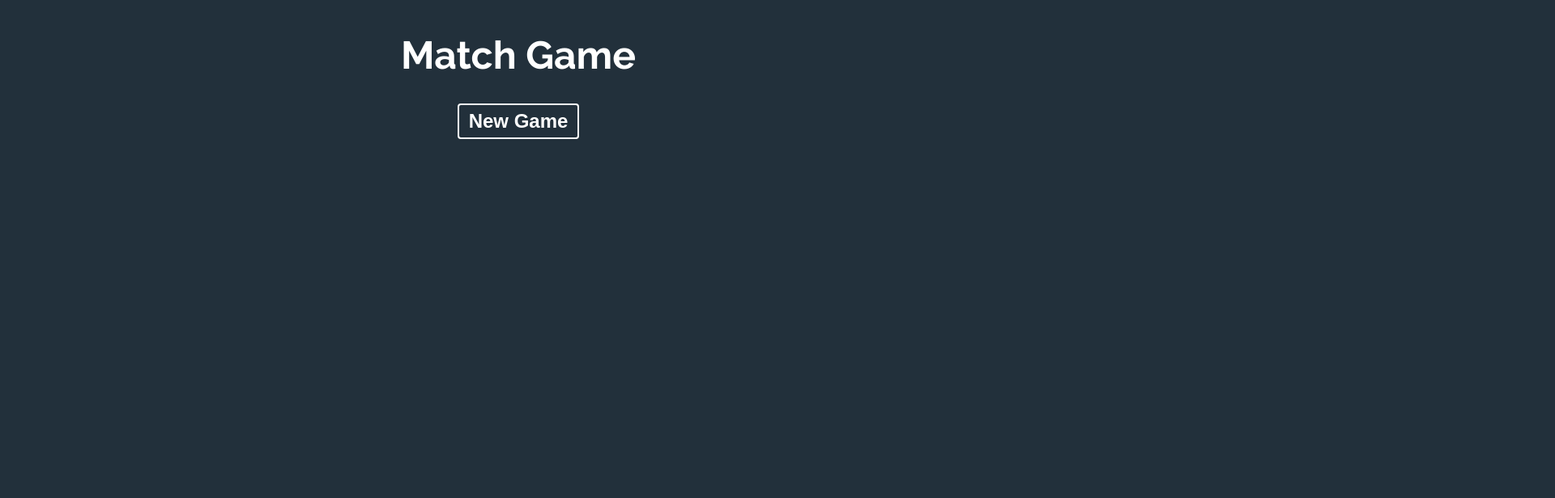
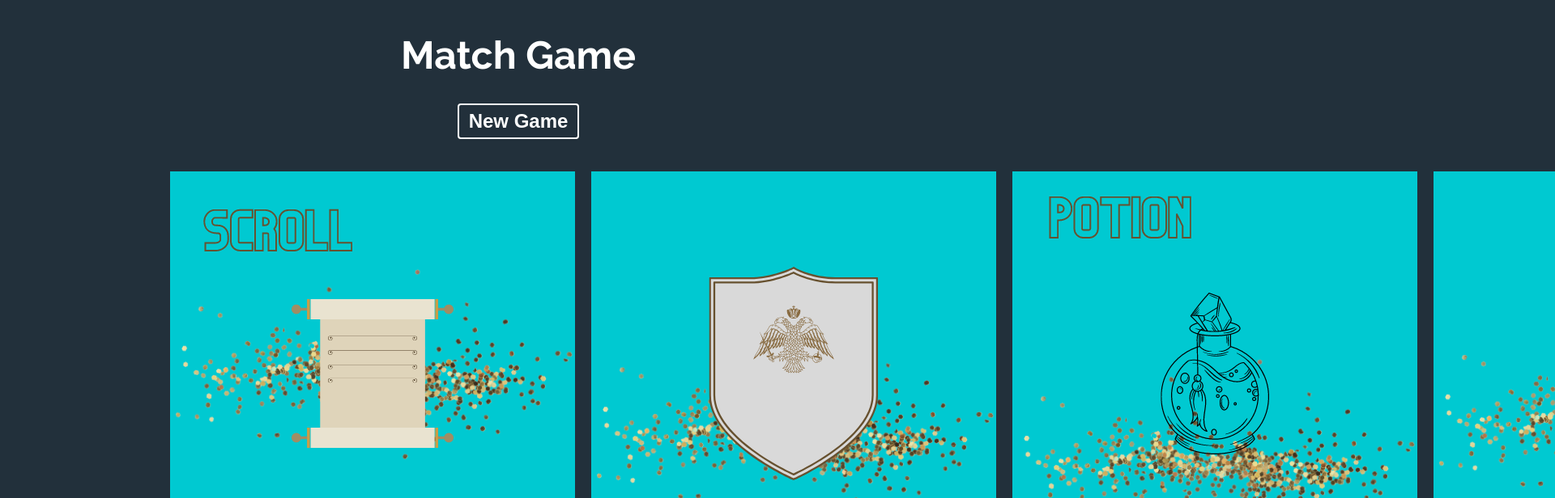
Before and after one commit to oliver-nicoll/memory-magic-game, a React (Create React App) app: page / in a window 1280 px wide. Both pictures are taken after a click on the button "New Game". Shown: the top 616 px of the page at 81% size, 1920 px wide, since content can reach past the window. Built offline with nearby package versions, Linux system fonts and the light colour scheme.

Commit message:
grid set up

```diff
--- a/src/App.css
+++ b/src/App.css
@@ -18,3 +18,10 @@ button:hover {
   background: #3878c2;
   color: #fff;
 }
+
+.card-grid {
+  margin-top: 40px;
+  display: grid;
+  grid-template-columns: 1fr 1fr 1fr 1fr;
+  grid-gap: 20px;
+}
--- a/src/App.js
+++ b/src/App.js
@@ -2,12 +2,12 @@ import { useState } from 'react';
 import './App.css';
 
 const cardImages = [
-  { "src": "/public/img/helmet.png" },
-  { "src": "/public/img/potion.png" },
-  { "src": "/public/img/ring.png" },
-  { "src": "/public/img/scroll.png" },
-  { "src": "/public/img/shield.png" },
-  { "src": "/public/img/sword.png" },
+  { "src": "/img/helmet.png" },
+  { "src": "/img/potion.png" },
+  { "src": "/img/ring.png" },
+  { "src": "/img/scroll.png" },
+  { "src": "/img/shield.png" },
+  { "src": "/img/sword.png" },
 ]
 
 
@@ -27,12 +27,24 @@ function App() {
   }
 
   console.log(cards, turns)
+
   return (
     <div className="App">
       <h1>Match Game</h1>
       <button onClick={shuffleCards}>
         New Game
       </button>
+
+      <div className="card-grid">
+        {cards.map(card => (
+          <div className="card" key={card.id}>
+            <div>
+              <img className="front" src={card.src} alt="card front" />
+              <img className="back" src="/img/cover.png" alt="card back" />
+            </div>
+          </div>
+        ))}
+      </div>
     </div>
   );
 }
```
